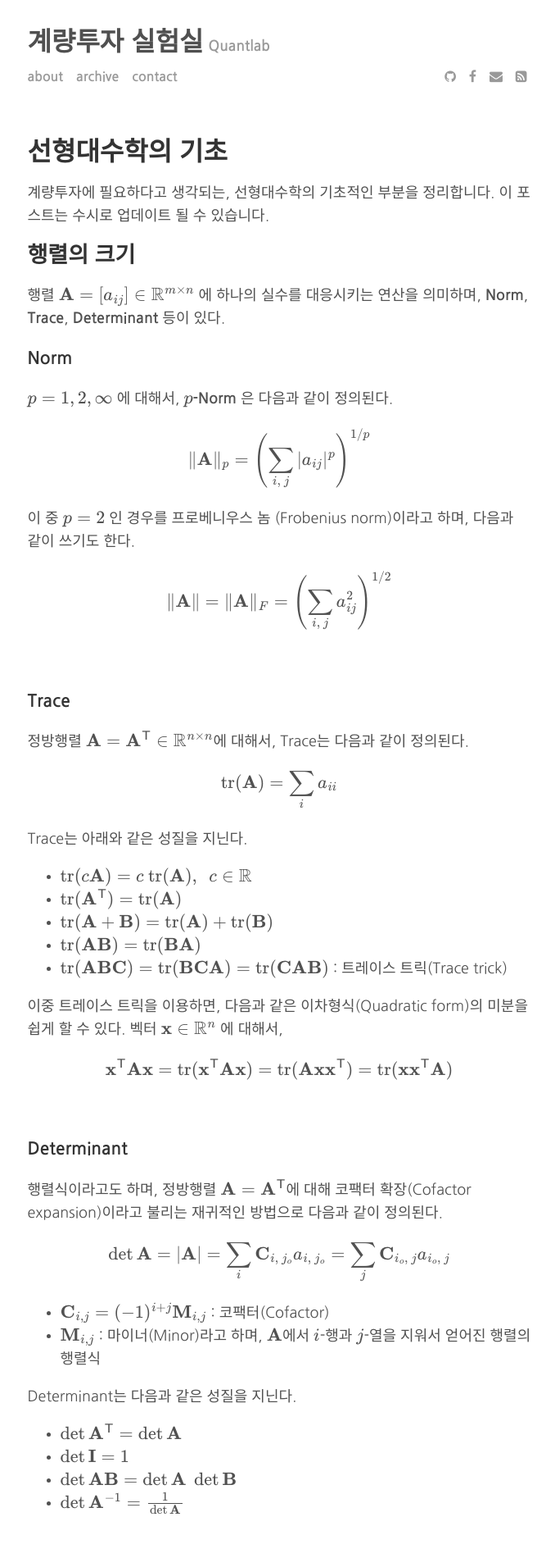
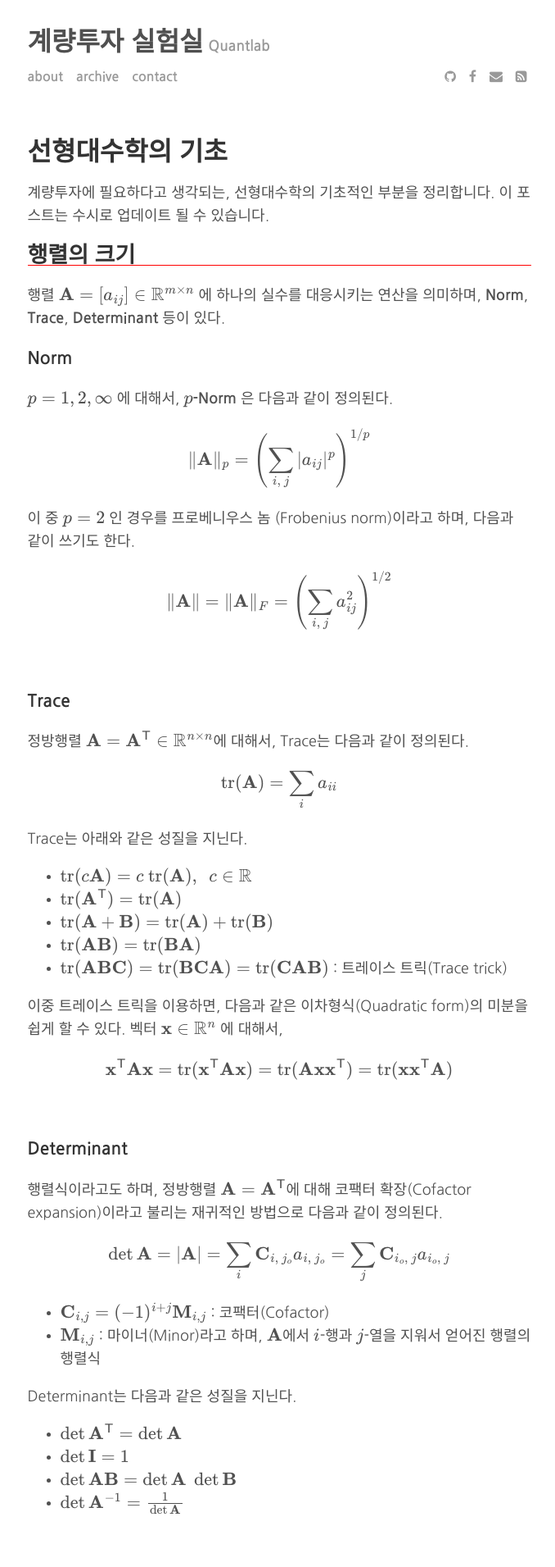
Before and after one commit to gem763/gem763.github.io, a Jekyll site: the page built from _posts/2017-08-23-linear-algebra-basic.md, in a window 1280 px wide. Shown: the top 1911 px of the page at 82% size, without its empty margins (299-977 px from the left). Built offline with Jekyll 4.4.1, drawn with Linux system fonts in a browser that asks for light colours; formulas are drawn with MathJax 3; comment, search, counter and statistics services are not loaded.

Commit message:
Update main.css

```diff
--- a/assets/css/main.css
+++ b/assets/css/main.css
@@ -45,7 +45,7 @@ h1 a {
 
 h2{
   line-height: 1.5rem;
-  border-bottom: 1px solid #fff;
+  border-bottom: 1px solid red /*#fff*/;
 }
 
 h1, h2, h3, h4, h5, h6 {
```
